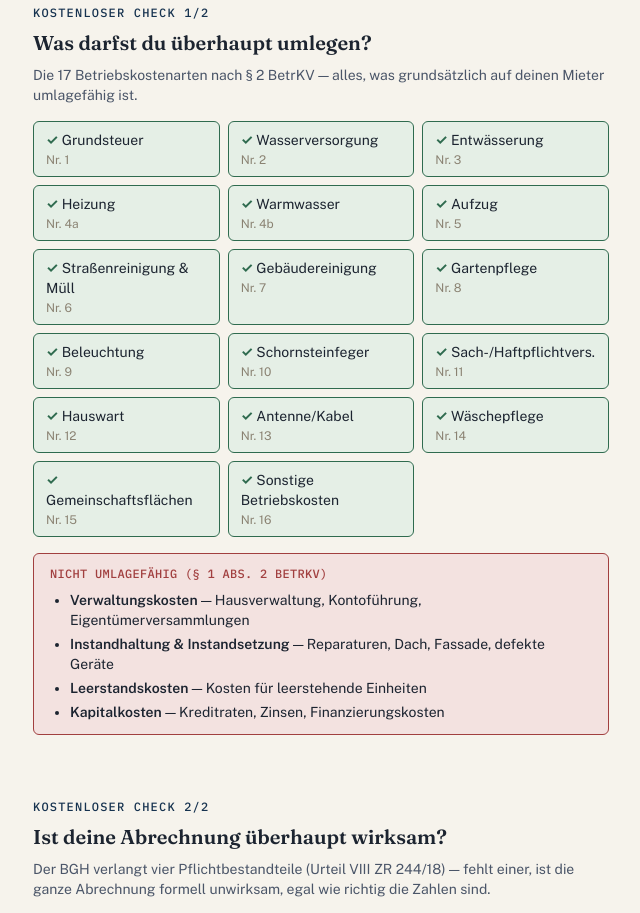
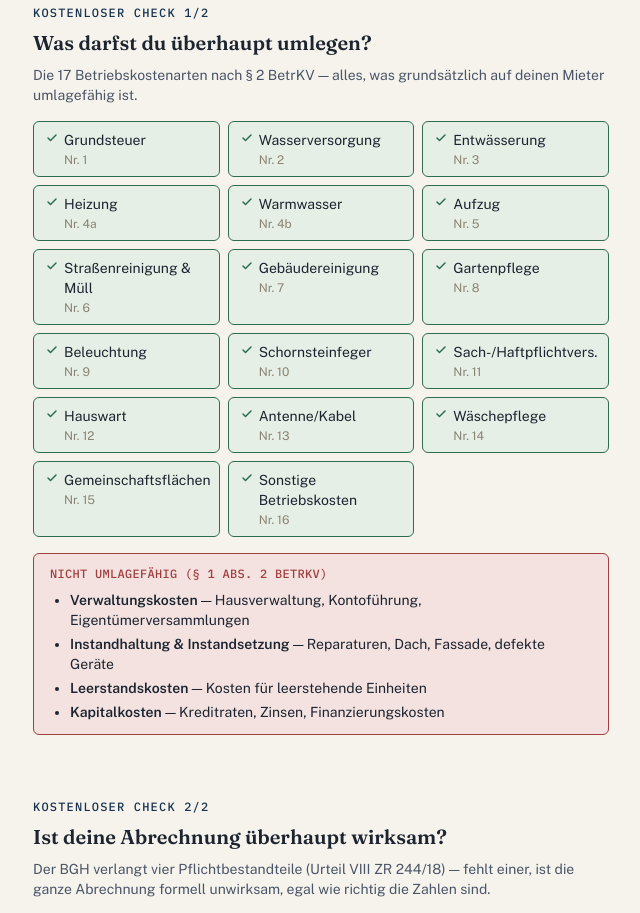
Before and after one commit to onurcanuensal/onurcanuensal.github.io, a Next.js app: page / in a window 1280 px wide. Shown: the part 800-1713 px from the top of the page, without its empty margins (319-959 px from the left). Built offline with nearby package versions, Linux system fonts and the light colour scheme; no server answers.

Commit message:
remove emojies

```diff
--- a/app/page.tsx
+++ b/app/page.tsx
@@ -103,10 +103,16 @@ export default function LandingPage() {
           </p>
           <div className="grid grid-cols-2 sm:grid-cols-3 gap-2">
             {BETRK_ITEMS.map(([name, nr]) => (
-              <div key={name} className="rounded-md border px-3 py-2 text-sm"
+              <div key={name} className="rounded-md border px-3 py-2 text-sm flex items-start gap-1.5"
                 style={{ borderColor: 'var(--green)', background: 'var(--good-tint)', color: 'var(--text)' }}>
-                <span style={{ color: 'var(--green)', fontWeight: 700 }}>✓ </span>{name}
-                <div className="text-xs mt-0.5" style={{ color: 'var(--text-muted)' }}>{nr}</div>
+                <svg className="mt-0.5 shrink-0" width="12" height="12" viewBox="0 0 24 24" fill="none"
+                  stroke="var(--green)" strokeWidth="3" strokeLinecap="round" strokeLinejoin="round">
+                  <polyline points="20 6 9 17 4 12" />
+                </svg>
+                <div>
+                  {name}
+                  <div className="text-xs mt-0.5" style={{ color: 'var(--text-muted)' }}>{nr}</div>
+                </div>
               </div>
             ))}
           </div>
--- a/app/rechner/page.tsx
+++ b/app/rechner/page.tsx
@@ -600,7 +600,7 @@ function StepErgebnis({ state, activeUnit, missingBasics, detailsOpen, setDetail
         <h2 className={heading} style={headingStyle}>Ergebnis für {unit.name}</h2>
         <div className="rounded-lg border px-5 py-4 mb-4 text-base"
           style={ergebnisPositiv ? { borderColor: 'var(--amber)', background: 'var(--amber-tint)', borderLeftWidth: '3px' } : { borderColor: 'var(--green)', background: 'var(--good-tint)', borderLeftWidth: '3px' }}>
-          👉 {unit.mieterName || 'Der Mieter'} {ergebnisPositiv ? <>muss noch <b style={mono}>{eur(Math.abs(r.ergebnis))}</b> nachzahlen.</> : <>bekommt <b style={mono}>{eur(Math.abs(r.ergebnis))}</b> zurück.</>}
+          {unit.mieterName || 'Der Mieter'} {ergebnisPositiv ? <>muss noch <b style={mono}>{eur(Math.abs(r.ergebnis))}</b> nachzahlen.</> : <>bekommt <b style={mono}>{eur(Math.abs(r.ergebnis))}</b> zurück.</>}
         </div>
         <div className="grid grid-cols-1 sm:grid-cols-2 gap-4 mb-4">
           <div>
@@ -619,11 +619,7 @@ function StepErgebnis({ state, activeUnit, missingBasics, detailsOpen, setDetail
             </div>
           ))}
         </div>
-        <p className="text-sm mb-4" style={{ color: 'var(--text-secondary)' }}>
-          Diese vier Punkte verlangt der BGH, damit die Abrechnung überhaupt gültig ist — alle vier
-          sind hier automatisch erfüllt.
-        </p>
-        <div className="flex flex-wrap gap-3 print:hidden">
+        <div className="flex flex-wrap gap-3 print:hidden mt-4">
           <button type="button" className="btn btn-primary" onClick={() => { setDetailsOpen(true); setTimeout(() => window.print(), 50); }}>
             Als PDF speichern / drucken
           </button>
```
